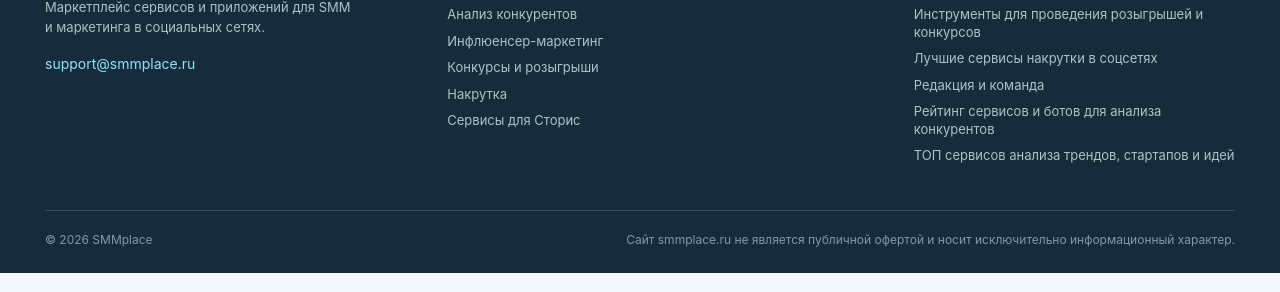
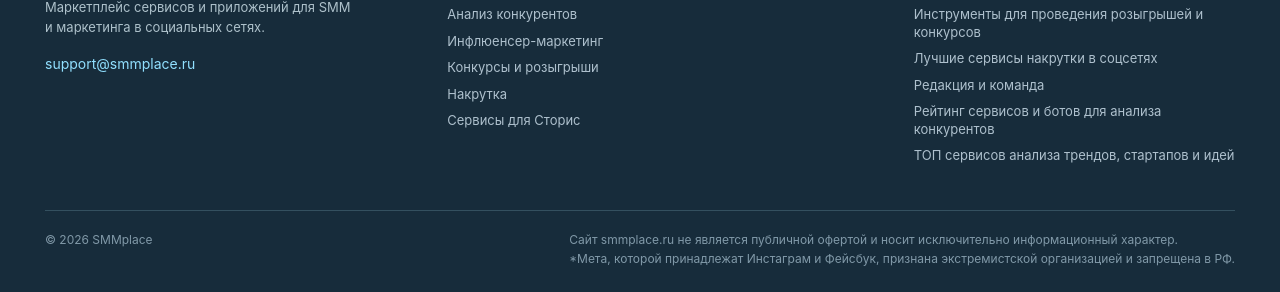
Before and after one commit to bot-nakrutka-ru/smmplace.ru, a plain HTML site: page index.html in a window 1280 px wide. Shown: the part 5564-5856 px from the top of the page. Drawn offline with Linux system fonts and the light colour scheme.

Commit message:
Update index.html

```diff
--- a/index.html
+++ b/index.html
@@ -228,7 +228,7 @@
    <a href="mailto:support@smmplace.ru">support@smmplace.ru</a></div>
   <div><h3>Инструменты для соцсетей</h3><div class="footer-links"><a class="" href="./category/analysis/">Анализ аудитории</a><a class="" href="./category/analiz-konkurentov/">Анализ конкурентов</a><a class="" href="./category/blogers/">Инфлюенсер-маркетинг</a><a class="" href="./category/konkursy-rozygryshi/">Конкурсы и розыгрыши</a><a class="" href="./category/promotion/">Накрутка</a><a class="" href="./category/stories/">Сервисы для Сторис</a></div></div>
   <div><h3>Главные разделы</h3><div class="footer-links"><a class="" href="./">Каталог решений</a><a class="" href="./konkurs-rozygrish/">Инструменты для проведения розыгрышей и конкурсов</a><a class="" href="./top-nakrutka/">Лучшие сервисы накрутки в соцсетях</a><a class="" href="./redakcija-i-komanda/">Редакция и команда</a><a class="" href="./analiz-konkurentov-socialset/">Рейтинг сервисов и ботов для анализа конкурентов</a><a class="" href="./top-servisov-analiza-trendov-startapov-i-idej/">ТОП сервисов анализа трендов, стартапов и идей</a></div></div>
-  </div><div class="footer-base"><span>© 2026 SMMplace</span><span>Сайт smmplace.ru не является публичной офертой и носит исключительно информационный характер.</span></div>
+  </div><div class="footer-base"><span>© 2026 SMMplace</span><span>Сайт smmplace.ru не является публичной офертой и носит исключительно информационный характер.<br> *Мета, которой принадлежат Инстаграм и Фейсбук, признана экстремистской организацией и запрещена в РФ.</span></div>
  </div></footer>
 <dialog class="modal" id="add-service-modal" aria-labelledby="modal-title"><form method="dialog" class="modal-content"><button type="button" class="modal-close" data-close-modal aria-label="Закрыть">×</button><h2 id="modal-title">Добавить сервис</h2><p>Предложите инструмент для каталога</p><label>Название сервиса<input type="text" name="service" required placeholder="Название" autocomplete="off"></label><label>Сайт сервиса<input type="url" name="site" required placeholder="https://"></label><label>Ваш E-mail<input type="email" name="email" placeholder="name@example.com" required></label><button type="submit" class="button button-primary">Отправить</button><p class="form-notice" role="status" hidden>Это демонстрационная форма. На GitHub Pages данные не отправляются.</p></form></dialog>
 </body></html>
```
